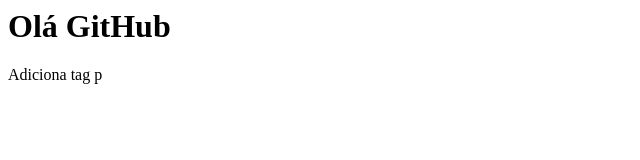
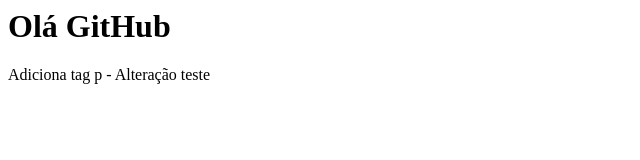
Before and after one commit to RhiadiHaiek/ola-github, a plain HTML site: page index.html in a window 1280 px wide. Shown: the full height of the page, 0-640 px from the left. Drawn offline with Linux system fonts and the light colour scheme.

Commit message:
Altera tag p

```diff
--- a/index.html
+++ b/index.html
@@ -1,6 +1,6 @@
 <html>
     <body>
         <h1>Olá GitHub</h1>
-        <p>Adiciona tag p</p>
+        <p>Adiciona tag p - Alteração teste</p>
     </body>
 </html>
```
